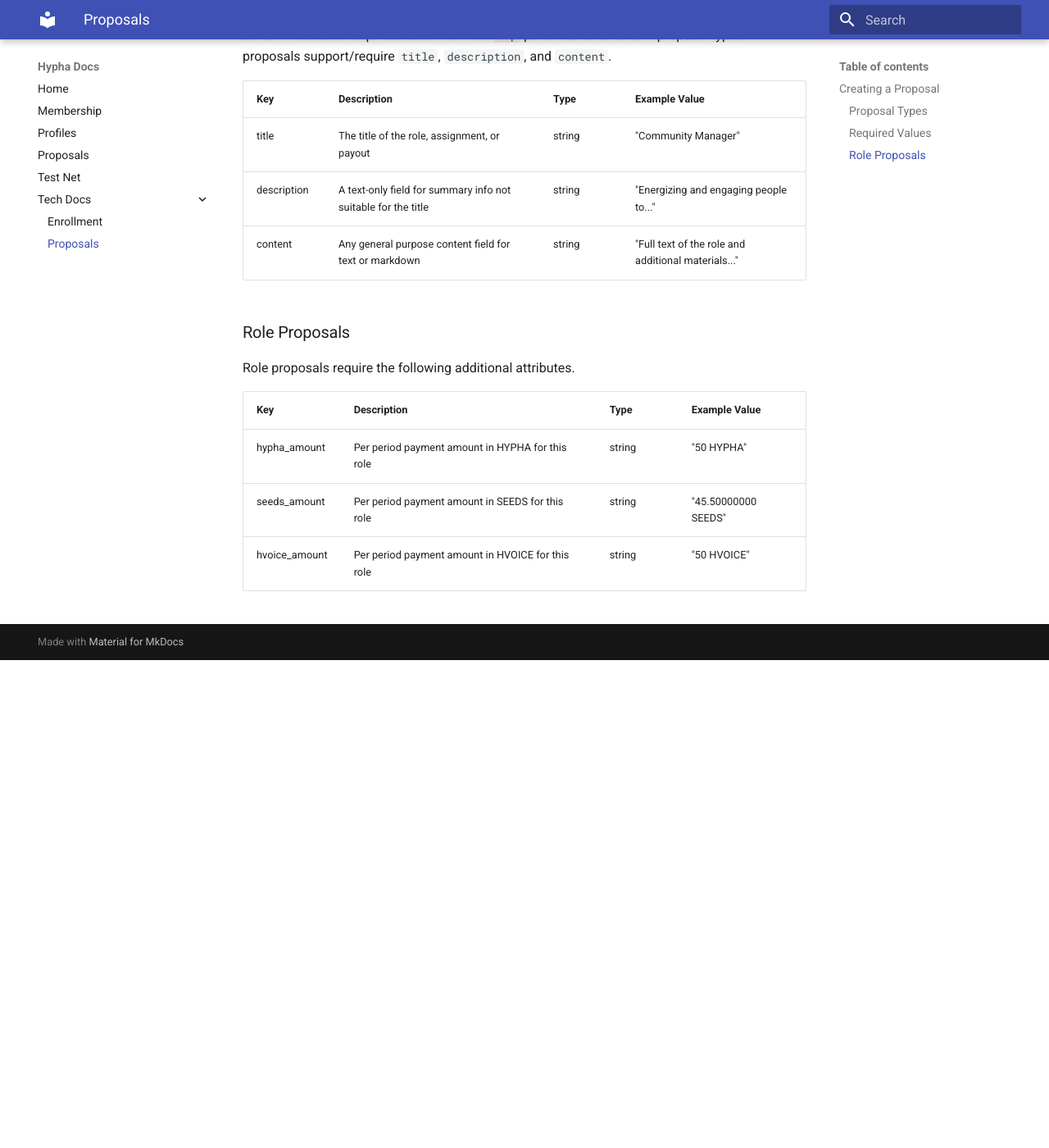
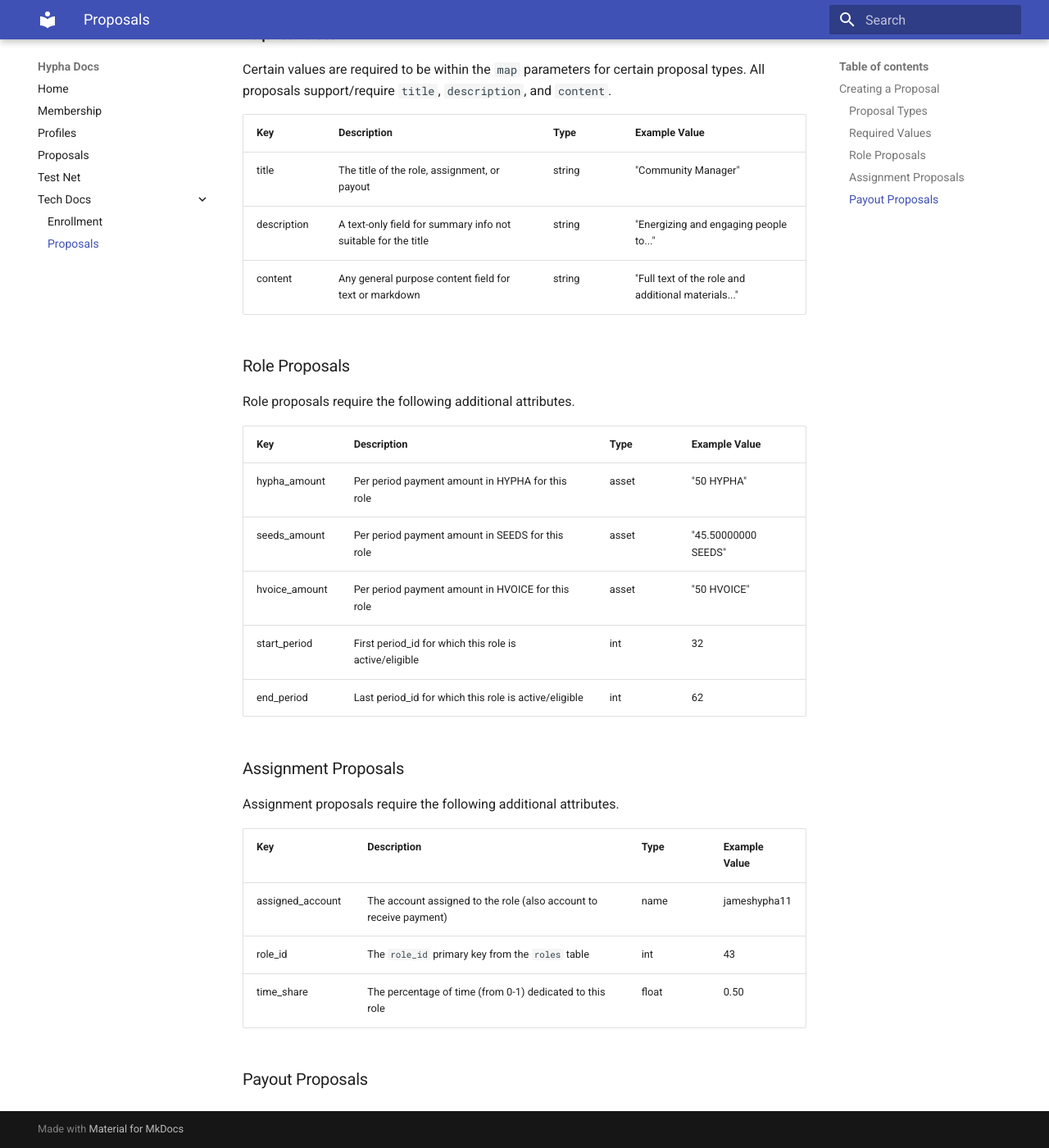
Before and after one commit to hypha-dao/dao-tech-docs, an MkDocs documentation site: the page built from docs/tech-docs/proposals.md, in a window 1280 px wide and 1400 px high, scrolled down 824 px. Shown: the whole window at 82% size. Built offline with MkDocs 1.6.1 and Material for MkDocs 9.7.7, drawn with Linux system fonts in a browser that asks for light colours; before the commit the page ends 1629 px from its top, so only the background shows below that; some of the changed text lies outside the part shown.

Commit message:
adding technical content

````diff
--- a/docs/tech-docs/proposals.md
+++ b/docs/tech-docs/proposals.md
@@ -21,9 +21,10 @@ ACTION propose (const name&                		 proposer,
 
 #### Proposal Types
 Hypha DAO *currently* supports 3 three built in proposal types.
-- Propose Creation of a New Role  (```proposal_type="roles"```)
-- Propose Assignment of a Person to an Existing Role  (```proposal_type="assignments"```)
-- Propose a One-time Payout  (```proposal_type="payouts"```)
+
+1 - Propose Creation of a New Role  (```proposal_type="roles"```)
+1 - Propose Assignment of a Person to an Existing Role  (```proposal_type="assignments"```)
+1 - Propose a One-time Payout  (```proposal_type="payouts"```)
 
 #### Required Values
 Certain values are required to be within the ```map``` parameters for certain proposal types.   All proposals support/require ```title```, ```description```, and ```content```.
@@ -38,8 +39,21 @@ content     | Any general purpose content field for text or markdown        | st
 ### Role Proposals
 Role proposals require the following additional attributes.
 
-Key             | Description                                           | Type      | Example Value
---------------- | ------------------------------------------------------| --------- | ------------------
-hypha_amount    | Per period payment amount in HYPHA for this role      | string    | "50 HYPHA"
-seeds_amount    | Per period payment amount in SEEDS for this role      | string    | "45.50000000 SEEDS"
-hvoice_amount   | Per period payment amount in HVOICE for this role     | string    | "50 HVOICE"
+Key             | Description                                               | Type      | Example Value
+--------------- | ----------------------------------------------------------| --------- | ------------------
+hypha_amount    | Per period payment amount in HYPHA for this role          | asset     | "50 HYPHA"
+seeds_amount    | Per period payment amount in SEEDS for this role          | asset     | "45.50000000 SEEDS"
+hvoice_amount   | Per period payment amount in HVOICE for this role         | asset     | "50 HVOICE"
+start_period    | First period_id for which this role is active/eligible    | int       | 32
+end_period      | Last period_id for which this role is active/eligible     | int       | 62
+
+### Assignment Proposals
+Assignment proposals require the following additional attributes.
+
+Key                 | Description                                                           | Type      | Example Value
+------------------- | ----------------------------------------------------------------------| --------- | ------------------
+assigned_account    | The account assigned to the role (also account to receive payment)          | name     | jameshypha11
+role_id    | The ```role_id``` primary key from the ```roles``` table          | int     | 43
+time_share  | The percentage of time (from 0-1) dedicated to this role  | float | 0.50
+
+### Payout Proposals
````
